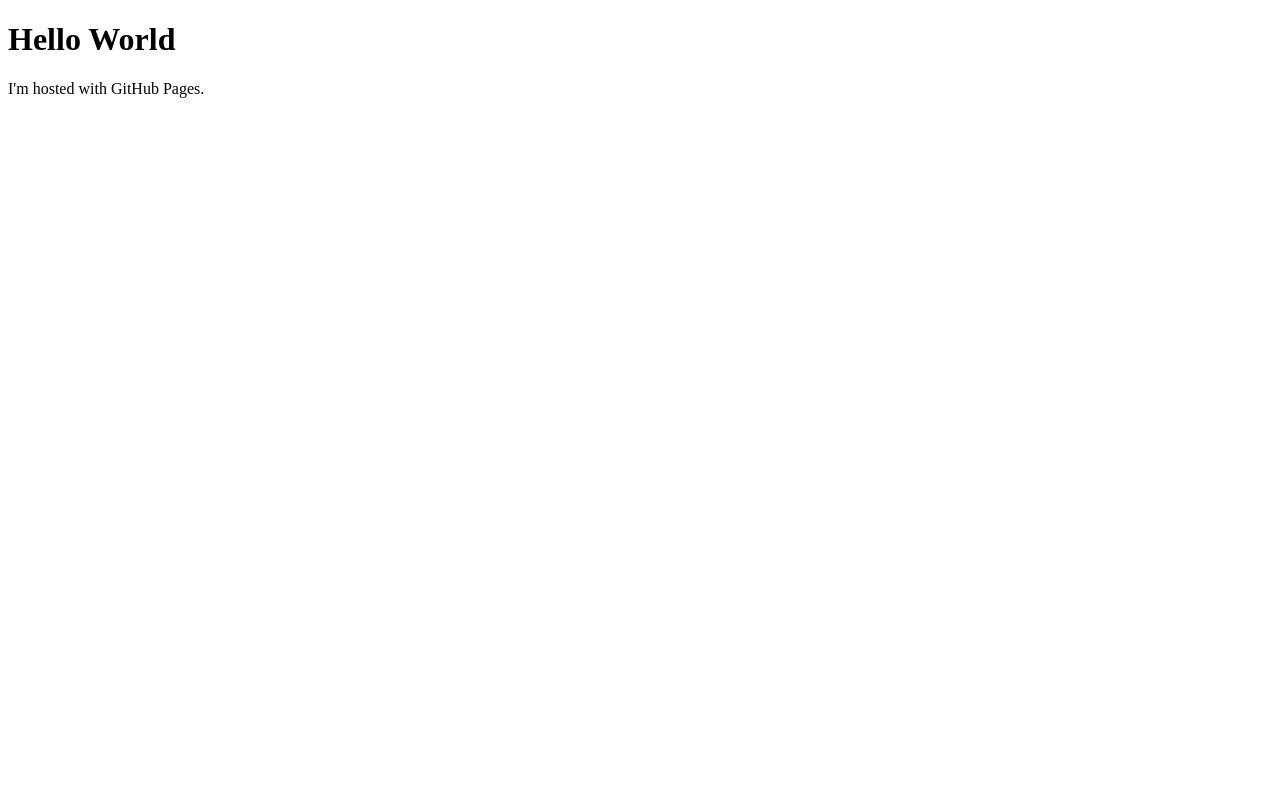
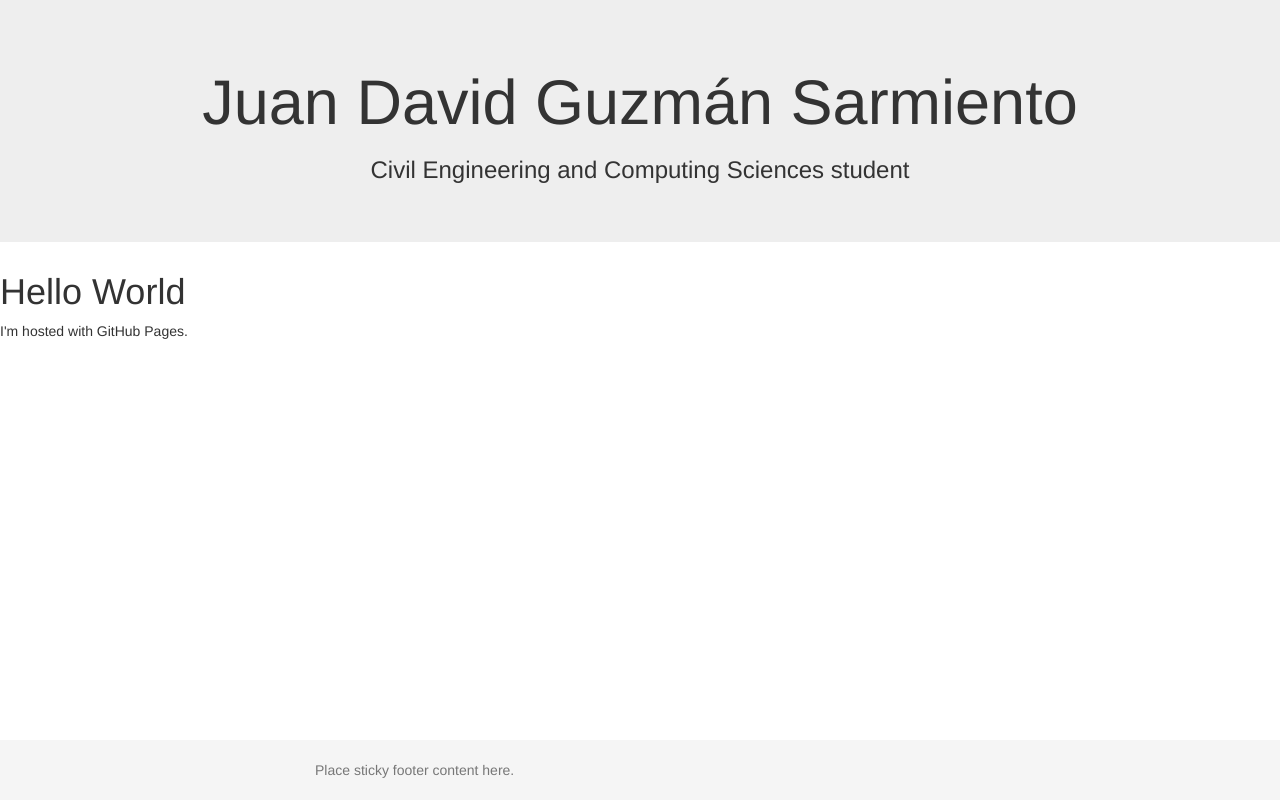
Before and after one commit to cargonzalv/jdguzmans.github.io, a plain HTML site: page index.html in a window 1280 px wide. Drawn offline with nearby package versions, Linux system fonts and the light colour scheme.

Commit message:
nothing much

```diff
--- a/index.html
+++ b/index.html
@@ -1,9 +1,39 @@
 <!DOCTYPE html>
 <html>
 
+<head>
+  <meta charset="utf-8">
+  <title>Juan David Guzmán Sarmiento</title>
+
+  <!-- Responsive meta tag -->
+  <meta name="viewport" content="width=device-width, initial-scale=1, shrink-to-fit=no">
+  <!-- Latest compiled and minified CSS -->
+  <link rel="stylesheet" href="https://maxcdn.bootstrapcdn.com/bootstrap/3.3.7/css/bootstrap.min.css" integrity="sha384-BVYiiSIFeK1dGmJRAkycuHAHRg32OmUcww7on3RYdg4Va+PmSTsz/K68vbdEjh4u" crossorigin="anonymous">
+  <!-- Latest compiled and minified JavaScript -->
+  <script src="https://maxcdn.bootstrapcdn.com/bootstrap/3.3.7/js/bootstrap.min.js" integrity="sha384-Tc5IQib027qvyjSMfHjOMaLkfuWVxZxUPnCJA7l2mCWNIpG9mGCD8wGNIcPD7Txa" crossorigin="anonymous"></script>
+  <!-- Bootstrap -->
+  <link href="css/bootstrap.min.css" rel="stylesheet">
+
+    <link href="style.css" rel="stylesheet">
+</head>
+
 <body>
+  <div class="jumbotron text-center">
+    <h1>Juan David Guzmán Sarmiento</h1>
+    <h3>Civil Engineering and Computing Sciences student</h3>
+  </div>
   <h1>Hello World</h1>
   <p>I'm hosted with GitHub Pages.</p>
+
+
+  <footer class="footer">
+      <div class="container">
+        <p class="text-muted">Place sticky footer content here.</p>
+      </div>
+    </footer>
+
+  <!-- jQuery (necessary for Bootstrap's JavaScript plugins) -->
+    <script src="https://ajax.googleapis.com/ajax/libs/jquery/1.12.4/jquery.min.js"></script>
 </body>
 
 </html>
--- /dev/null
+++ b/style.css
@@ -0,0 +1,29 @@
+
+html {
+  position: relative;
+  min-height: 100%;
+}
+
+body {
+  /* Margin bottom by footer height */
+  margin-bottom: 60px;
+}
+
+.footer {
+  position: absolute;
+  bottom: 0;
+  width: 100%;
+  /* Set the fixed height of the footer here */
+  height: 60px;
+  background-color: #f5f5f5;
+}
+
+.container {
+  width: auto;
+  max-width: 680px;
+  padding: 0 15px;
+}
+
+.container .text-muted {
+  margin: 20px 0;
+}
```
Also changed, not shown: 2 other files.
